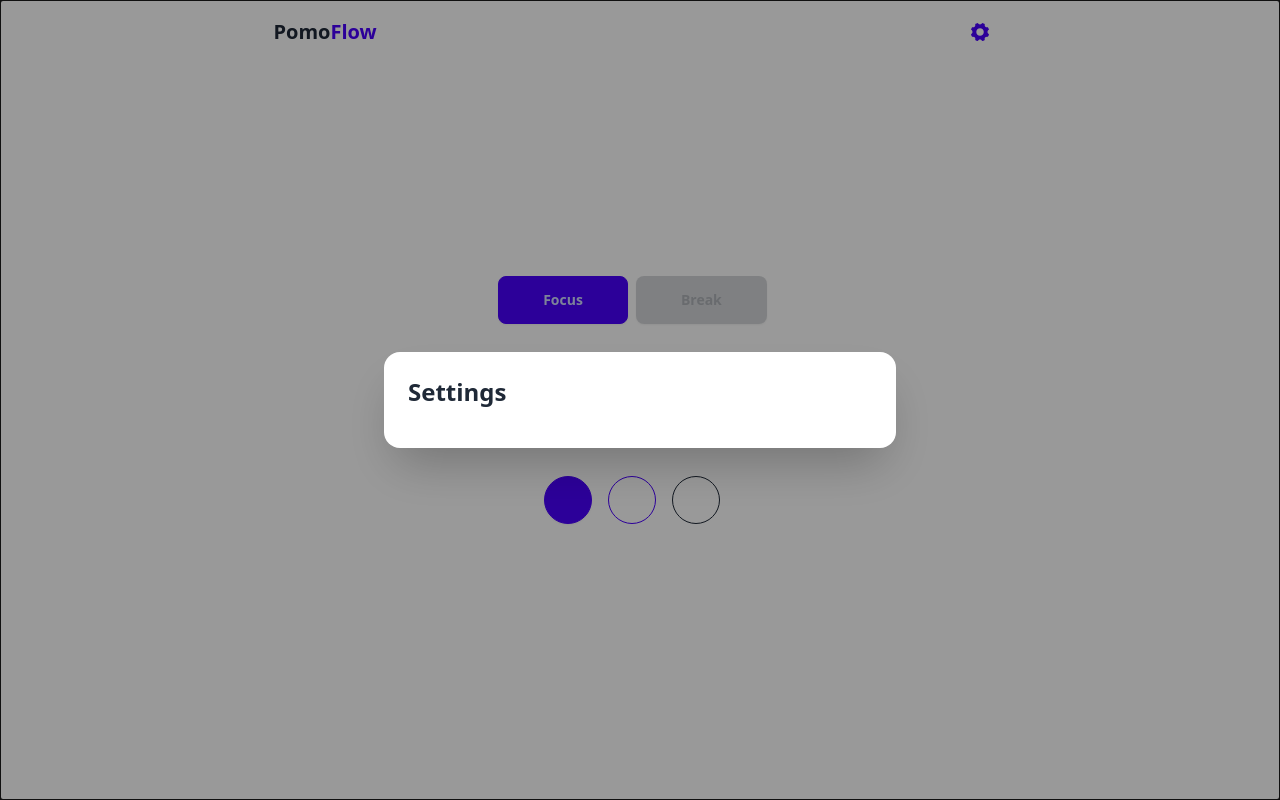
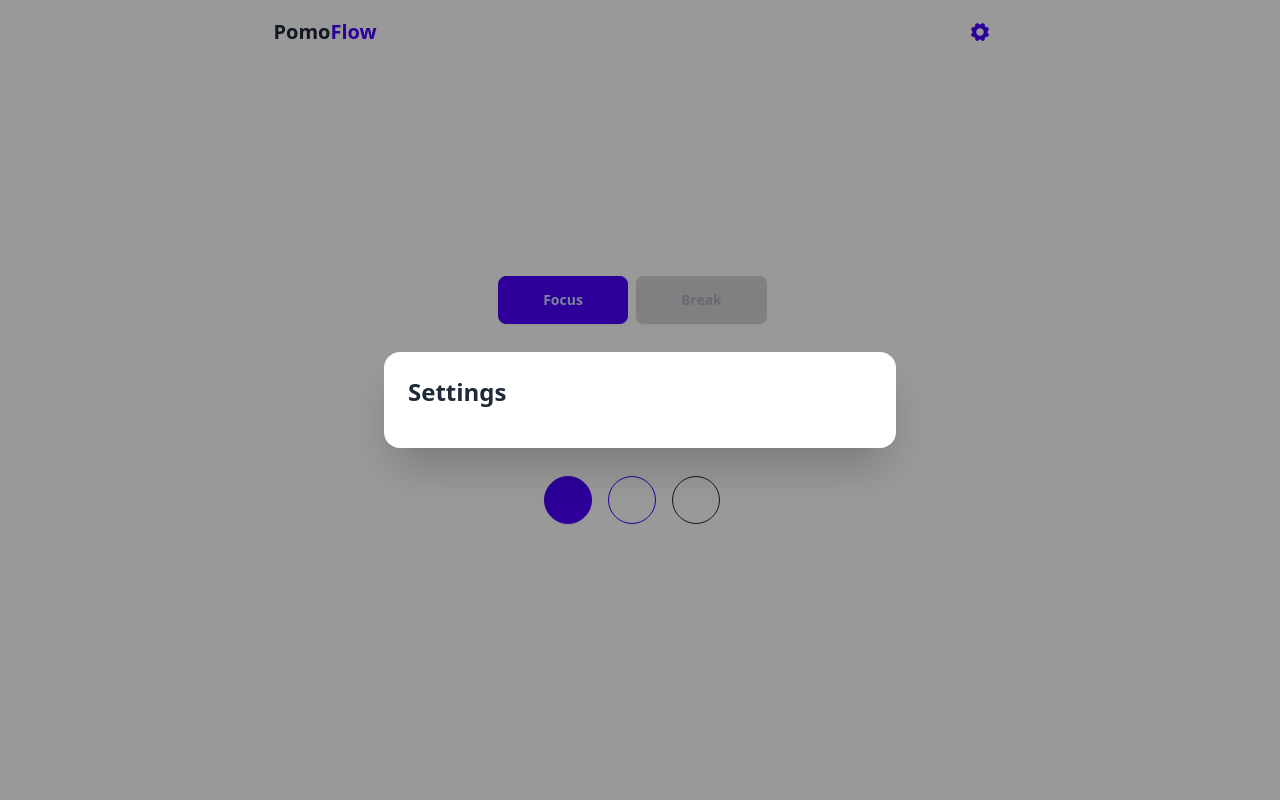
Before and after one commit to mikumino/pomoflow, an Astro site: page / in a window 1280 px wide. Both pictures are taken after a click on the element 987 px from the left and 32 px from the top of the page. Built offline with nearby package versions, Linux system fonts and the light colour scheme; Astro itself is replaced by a stand-in of ours; some icons are missing.

Commit message:
Fix outline

```diff
--- a/src/components/Settings.tsx
+++ b/src/components/Settings.tsx
@@ -13,7 +13,7 @@ const Settings = () => {
             <div className="btn btn-ghost" onClick={handleOpen}>
                 <IoIosSettings className="text-primary text-2xl" />
             </div>
-            <dialog id="settings" ref={settingsRef} className="modal" >
+            <dialog id="settings" ref={settingsRef} className="modal outline-none" >
                 <div className="modal-box">
                     <h1 className="text-2xl font-bold mb-4">Settings</h1>
                 </div>
```
